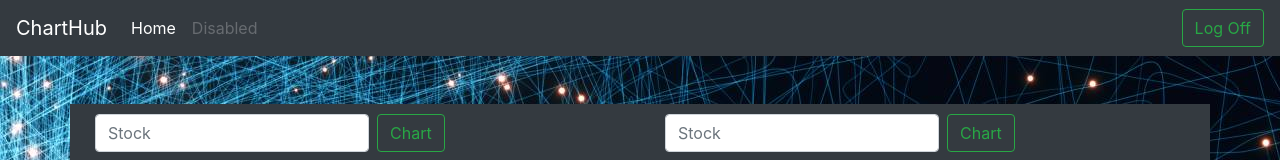
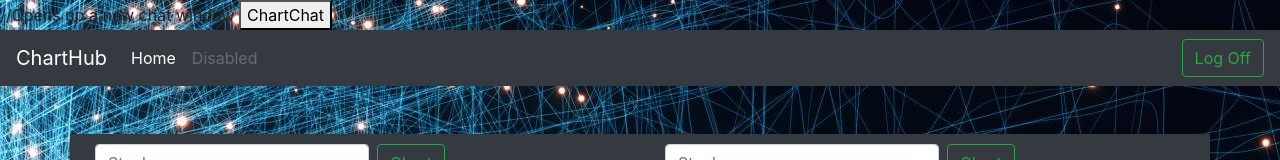
Before and after one commit to MartinoFabbro/T1, a plain HTML site: page mainPage.html in a window 1280 px wide. Shown: the top 160 px of the page. Drawn offline with Linux system fonts and the light colour scheme; files whose address does not match are found by name.

Commit message:
Update mainPage.html

```diff
--- a/mainPage.html
+++ b/mainPage.html
@@ -9,6 +9,16 @@
     <link href="css/bootstrap-4.0.0.css" rel="stylesheet">
   </head>
   <body>
+
+//Opens up a new chat window
+<button onclick="chatWindow()">ChartChat</button>
+
+<script>
+function chatWindow() {
+    window.open("http://localhost:8080");
+}
+</script>
+
     <!-- put the twitter widget here-->
 
     <!--bellow is main navbar and widgets-->
```
